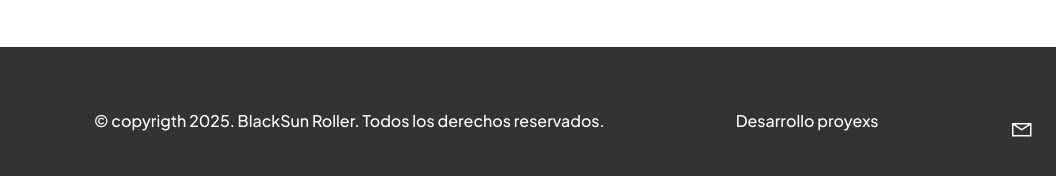
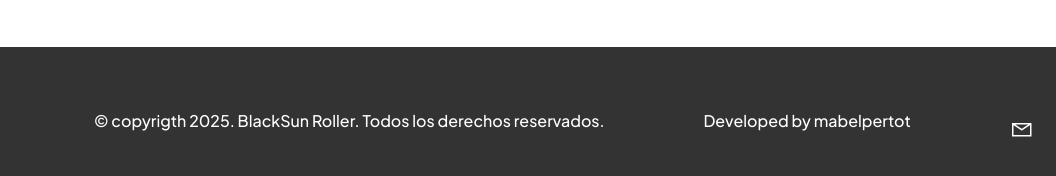
Before and after one commit to mabelpertot/LandingPage-BSR, a plain HTML site: page index.html in a window 1280 px wide. Shown: the part 5522-5698 px from the top of the page, 0-1056 px from the left. Drawn offline with nearby package versions, Linux system fonts and the light colour scheme.

Commit message:
Actualizar el pie de página; cambiar el texto de desarrollo y corregir el copyright.

```diff
--- a/index.html
+++ b/index.html
@@ -276,7 +276,7 @@
     <footer>
         <div class="container">
             <p><a href="#">&copy; copyrigth 2025. BlackSun Roller. Todos los derechos reservados.</a></p>
-            <p><a>Desarrollo proyexs</a></p>
+            <p><a>Developed by mabelpertot </a></p>
             <div class="social-icons">
                 <a href="mailto:blacksunroller@gmail.com" target="_blank"><i class="las la-envelope"></i></a>
                 <a href="#" target="_blank"><i class="lab la-facebook"></i></a>
```
